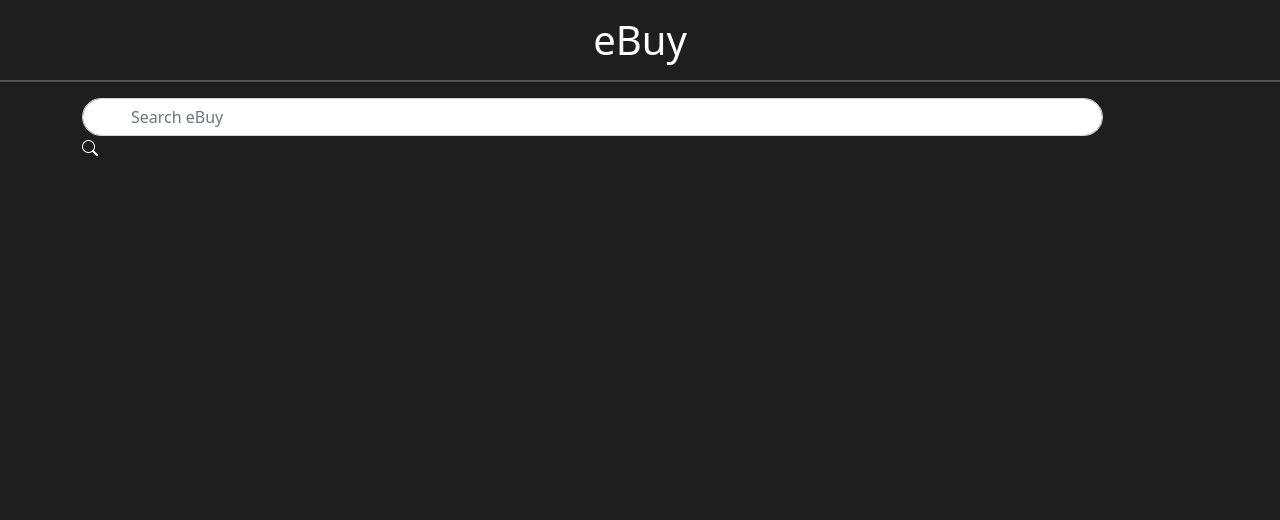
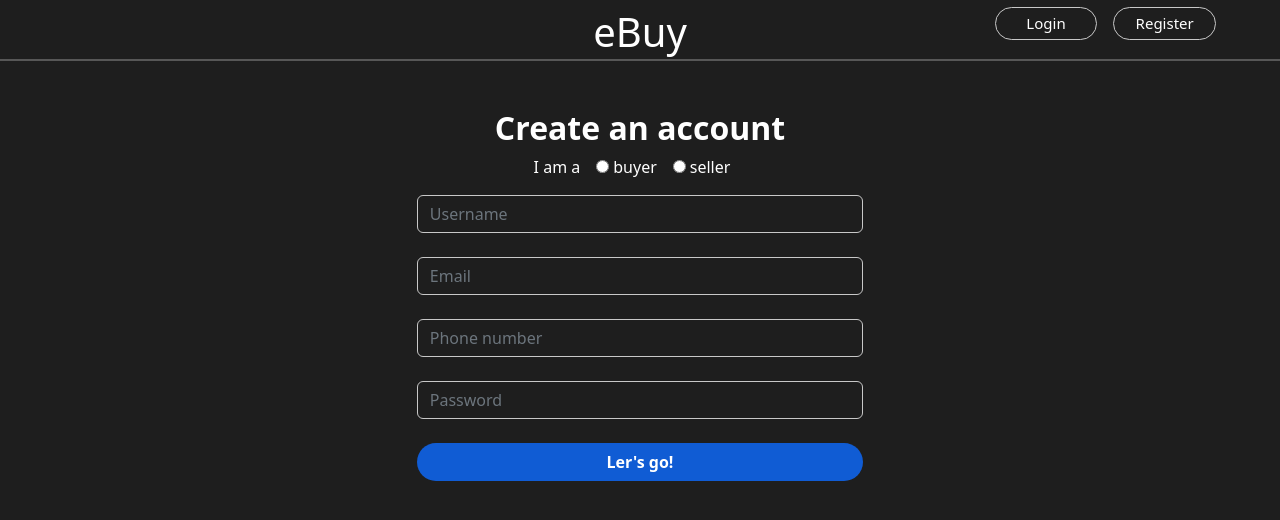
Before and after one commit to lucyliux/ebuy-react-web-app, a React (Create React App) app: page /register in a window 1280 px wide. Shown: the top 520 px of the page. Built offline with nearby package versions, Linux system fonts and the light colour scheme.

Commit message:
created home page, login, register

```diff
--- a/src/App.js
+++ b/src/App.js
@@ -4,6 +4,8 @@ import {BrowserRouter} from "react-router-dom";
 import { Routes, Route } from "react-router";
 import HomeComponent from "./home";
 import Banner from "./banner"
+import LoginComponent from './login'
+import RegisterComponent from './register'
 
 function App() {
   return (
@@ -12,7 +14,9 @@ function App() {
       <Banner />
       <div className="container">
           <Routes>
-            <Route path="/*" element={<HomeComponent/>}/>
+            <Route path="/*" element={<HomeComponent />} />
+            <Route path="/login" element={<LoginComponent />} />
+            <Route path="/register" element={<RegisterComponent/>}/>
           </Routes>
         </div>
       </BrowserRouter>
--- a/src/banner/index.js
+++ b/src/banner/index.js
@@ -1,12 +1,39 @@
 import React from "react";
+import { useNavigate } from "react-router-dom";
 
 const Banner = () => {
   return (
     <>
-      <div className="pt-3">
-        <h1 className="text-align-center">eBuy</h1>
-        <hr style={{ height: "2px", backgroundColor: "#C8C8C8" }}></hr>
+      <div className="pt-2" style={{marginBottom: "-50px"}}>
+          <a href="/">
+            <h1 className="mb-0" style={{ textAlign: "center" }}>
+              eBuy
+            </h1>
+          </a>
+        <div className="row m-0 me-5 pt-3 float-right justify-content-end position-relative" style={{ bottom: "65px" }}>
+            <LoginRegisterButton name="Login" path="login" />
+            <LoginRegisterButton name="Register" path="register" />
+        </div>
       </div>
+      <hr className="mt-1" style={{ borderWidth: "2px" }}></hr>
+    </>
+  )
+}
+
+const LoginRegisterButton = ({ name, path }) => {
+  let navigate = useNavigate();
+  const routeChange = () =>{
+    navigate(path);
+  }
+  return (
+    <>
+      <button
+        className="col-1 btn btn-primary rounded-pill me-3 align-items-right"
+        style={{ fontSize: "15px", paddingTop: "4px", paddingBottom: "4px" }}
+        onClick={routeChange}
+      >
+        {name}
+      </button>
     </>
   )
 }
--- a/src/home/index.js
+++ b/src/home/index.js
@@ -1,12 +1,15 @@
 import React from "react";
 import Searchbar from "./searchbar";
+import ItemPreviewList from "../item-preview-list"
 
 const HomeComponent = () => {
   return (
     <>
-      <Searchbar/>
-      {/* <WhatsHappening />
-      <TuitsList /> */}
+      <div className="ps-5 pe-5">
+        <Searchbar />
+        <b className="wd-text-align-left">Trending Items</b>
+        <ItemPreviewList renderHeart={true} />
+      </div>
     </>
   );
 };
--- a/src/home/searchbar.js
+++ b/src/home/searchbar.js
@@ -3,17 +3,16 @@ import React from "react";
 const Searchbar = () => {
   return (
     <>
-      <div className="row mb-2">
-        <div className="col-11 position-relative">
+      <div className="mb-3">
           <input
             placeholder="Search eBuy"
             className="form-control rounded-pill ps-5"
+            style={{width: "100%", backgroundColor: "#1E1E1E", color: "#FFFFFF"}}
           />
           <i
-            className="bi bi-search position-absolute
-                       wd-nudge-up"
-          ></i>
-        </div>
+            className="bi bi-search position-relative"
+            style={{ bottom: "38px", left: "15px", color:"#C8C8C8"}}
+        ></i>
       </div>
     </>
   );
--- a/src/index.css
+++ b/src/index.css
@@ -19,3 +19,68 @@ body > #root > div {
   background-color: #1E1E1E;
   color: #FFFFFF;
 }
+
+.btn.btn-primary {
+  background-color: #1E1E1E;
+  border-color: #C8C8C8;
+}
+
+.btn.btn-primary.override-bs {
+  display: flex;
+  margin-left: auto;
+  margin-right: auto;
+  background-color: #105cd4;
+  border-color: transparent;
+}
+
+a:link {
+  text-decoration: none;
+  color: white;
+  background-color: transparent;
+}
+
+a:visited {
+  text-decoration: none;
+  color: white;
+  background-color: transparent;
+}
+
+a:hover {
+  text-decoration: none;
+  color: white;
+  background-color: transparent;
+}
+
+a:active {
+  text-decoration: none;
+  color: white;
+  background-color: transparent;
+}
+
+.form-control.override-bs {
+  background-color: #1E1E1E;
+  color: #FFFFFF;
+  border-color: #C8C8C8;
+ }
+
+.wd-center {
+  display: flex;
+  margin-left: auto;
+  margin-right: auto;
+  justify-content: center;
+  align-items: center;
+}
+
+.wd-fill {
+  display: flex;
+  justify-content: center;
+  align-items: center;
+  overflow: hidden
+}
+.wd-fill img {
+  flex-shrink: 0;
+  min-width: 100%;
+  min-height: 100%
+}
+
+.wd-text-align-left { text-align: left; }
--- /dev/null
+++ b/src/item-preview-list/index.js
@@ -0,0 +1,64 @@
+import React from "react";
+import ItemPreview from "./item-preview"
+const items = [
+  {
+    name: "hha",
+    price: 16.99,
+    path: "https://maptote.com/resizeIt.php?width=249&image=/images/products/3/Boston-Grocery-WEB.jpg",
+    liked: true,
+    likes: 9,
+  },
+  {
+    name: "hha",
+    price: 16.99,
+    path: "https://maptote.com/resizeIt.php?width=249&image=/images/products/3/Boston-Grocery-WEB.jpg",
+    liked: true,
+    likes: 9,
+  },
+  {
+    name: "lol",
+    price: 16.99,
+    path: "https://imgprd19.hobbylobby.com/2/fe/7f/2fe7f9b08fb17ea5bffd92cf575dee4a8d898668/350Wx350H-634485-0320.jpg",
+    liked: false,
+    likes: 3,
+  },
+  {
+    name: "jaja",
+    price: 16.99,
+    path: "https://maptote.com/resizeIt.php?width=249&image=/images/products/3/Boston-Grocery-WEB.jpg",
+    liked: true,
+    likes: 0,
+  },
+]
+
+const ItemPreviewList = ({ renderHeart = false, renderX = false}) => {
+  return (
+    <>
+      <div className="row">
+        {items.map((item) => {
+          let colDisplay = "";
+          if (item === items[0]) {
+            colDisplay = "col-lg-4 col-12 col-sm-12 col-md-6 col-lg-4 col-xl-3"
+          }
+          else if (item === items[1]) {
+            colDisplay = "col-md-6 col-lg-4 col-xl-3 d-none d-sm-none d-md-block"
+          }
+          else if (item === items[2]) {
+            colDisplay = "col-lg-4 col-xl-3 d-none d-md-none d-lg-block"
+          }
+          else if (item === items[3]) {
+            colDisplay = "col-xl-3 d-none d-xl-block"
+          }
+          return (
+            <>
+              <div className={colDisplay}><ItemPreview item={item} renderHeart={renderHeart} renderX={renderX} /></div>
+            </>
+          )
+        })}
+      </div>
+
+    </>
+  )
+}
+
+export default ItemPreviewList;
--- /dev/null
+++ b/src/item-preview-list/item-preview.js
@@ -0,0 +1,30 @@
+import React from "react";
+
+const defaultItem = {
+  name: "hha",
+  price: 16.99,
+  path: "https://maptote.com/resizeIt.php?width=249&image=/images/products/3/Boston-Grocery-WEB.jpg",
+  liked: true,
+  likes: 9,
+}
+
+const ItemPreview = ({ item = defaultItem, renderHeart = false, renderX = false }) => {
+  return (
+    <>
+      <div className="wd-fill" style={{ width: "250px", height: "250px"}}>
+        <img  src={item.path} alt="img"/>
+      </div>
+      <span style={{ position: "relative", bottom: "30px", left: "10px" }}>item.name</span>
+      <span style={{ position: "relative", bottom: "30px", left: "90px" }}>${item.price}</span>
+      <span style={{ position: "relative", bottom: "241px", right: "140px" }}>
+        <i className={`${renderHeart === true ? `bi ${item.liked === true ? "bi-heart-fill text-danger" : "bi-heart"}` : ""} me-1`}></i>
+        {renderHeart === true && item.likes}
+      </span>
+      <span style={{ position: "relative", bottom: "241px", left: "25px" }}>
+        <i className={`${renderX === true ? "bi bi-x-lg" : ""}`}></i>
+      </span>
+    </>
+  )
+}
+
+export default ItemPreview;
--- /dev/null
+++ b/src/login/index.js
@@ -0,0 +1,14 @@
+import React from "react";
+
+const LoginComponent = () => {
+  return (
+    <>
+      <div>
+      <h2 className="mt-5 mb-5" style={{ textAlign: "center" }}><b>Log in</b></h2>
+      <input className="form-control override-bs mb-4 wd-center" style={{width: "40%" }} placeholder="Email"></input>
+      <input className="form-control override-bs mb-5 wd-center" style={{width: "40%"}} placeholder="Password"></input>
+      <button className="btn btn-primary override-bs rounded-pill wd-center" style={{width: "40%"}}><b>Log in</b></button>
+      </div> </>
+  );
+};
+export default LoginComponent;
--- /dev/null
+++ b/src/register/index.js
@@ -0,0 +1,31 @@
+import React from "react";
+
+const RegisterComponent = () => {
+  return (
+    <>
+      <div>
+        <h2 className="mt-5 mb-2" style={{ textAlign: "center" }}><b>Create an account</b></h2>
+        <div className="wd-center mb-3">
+          <span className="me-3">I am a</span>
+          <input type="radio" value="BUYER" name="radio-role" id="radio-buyer" className="me-1"/>
+          <label for="radio-buyer" className="me-3"> buyer</label><br/>
+          <input type="radio" value="SELLER" name="radio-role" id="radio-seller" className="me-1"/>
+          <label for="radio-seller" className="me-3"> seller</label><br/>
+        </div>
+      <TextBox placeholder="Username" />
+      <TextBox placeholder="Email" />
+      <TextBox placeholder="Phone number" />
+      <TextBox placeholder="Password" />
+      <button className="btn btn-primary override-bs rounded-pill wd-center" style={{width: "40%"}}><b>Ler's go!</b></button>
+      </div> </>
+  );
+};
+
+const TextBox = ({ placeholder }) => {
+  return (
+    <>
+      <input className="form-control override-bs mb-4 wd-center" style={{width: "40%" }} placeholder={placeholder}></input>
+    </>
+  )
+}
+export default RegisterComponent;
```
